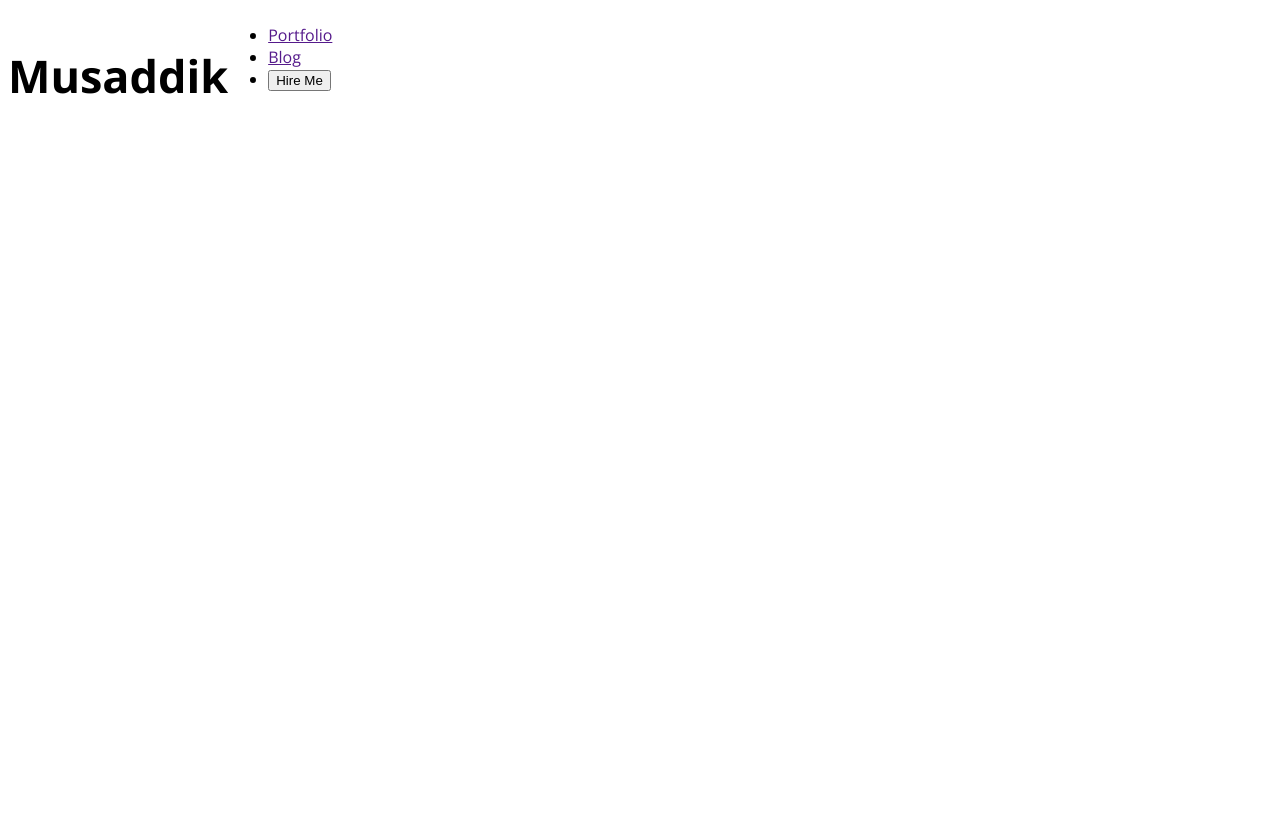
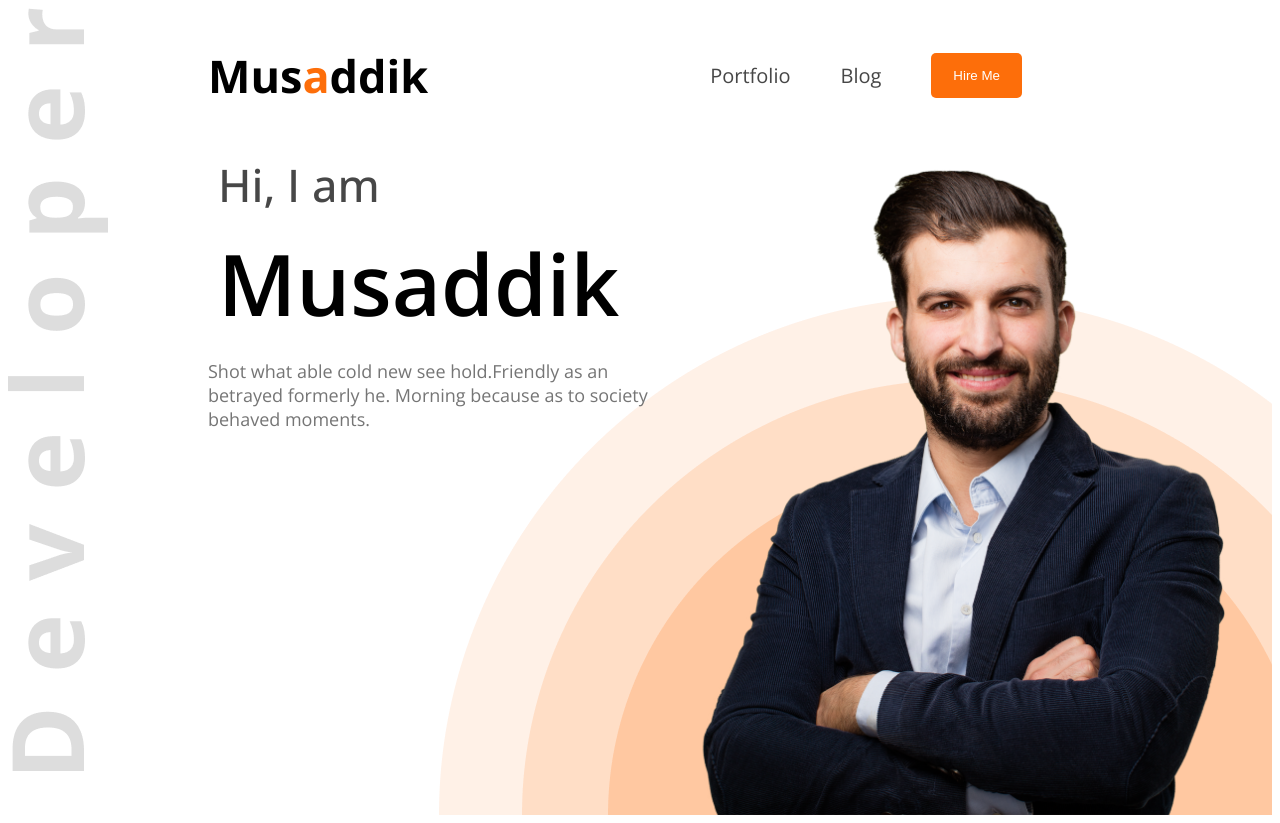
Before and after one commit to md-musaddik/web-dev-portfolio, a plain HTML site: page index.html in a window 1280 px wide. Before the commit the page ends 800 px from the top, so only its background shows below. Drawn offline with nearby package versions, Linux system fonts and the light colour scheme.

Commit message:
completed the header

```diff
--- a/index.html
+++ b/index.html
@@ -10,15 +10,23 @@
     <link rel="stylesheet" href="styles/style.css">
 </head>
 <body class="open-sans-normal">
-    <header>
+    <header class="header">
         <nav>
-            <h2 class="nav-title">Musaddik</h2>
+            <h2 class="nav-title">Mus<span class="primary-text">a</span>ddik</h2>
             <ul>
-                <li><a href="">Portfolio</a></li>
-                <li><a href="">Blog</a></li>
-                <li><a href=""><button>Hire Me</button></a></li>
+                <li><a class="dark-2" href="">Portfolio</a></li>
+                <li><a class="dark-2" href="">Blog</a></li>
+                <li><a href=""><button class="btn-primary">Hire Me</button></a></li>
             </ul>
         </nav>
+        <div class="banner">
+            <div class="banner-content">
+                <h3 class="banner-grettings dark-2">Hi, I am</h3>
+                <h1 class="banner-title">Musaddik</h1>
+                <p class="banner-text">Shot what able cold new see hold.Friendly as an betrayed formerly he. Morning because as to society behaved moments.<p>
+            </div>
+            <img class="banner-pic" src="images/hardy.png" alt="">
+        </div>
     </header>
     <main></main>
     <footer></footer>
--- a/styles/style.css
+++ b/styles/style.css
@@ -7,11 +7,76 @@
   font-variation-settings:
     "wdth" 100;
 }
+
+
+/*Shared Style */
+.primary-text{
+    color:#FD6E0A;
+}
+.dark-2{
+    color:#474747;
+}
+.btn-primary{
+    color:#fff;
+    background-color: #FD6E0A;
+    padding:15px 22px;
+    border:0;
+    border-radius: 5px;
+}
+/* header */
+.header{
+    background-image: url(../images/developer.png),url(../images/header_bg.png);
+    background-repeat: no-repeat;
+    background-position: top left,right bottom;
+}
+
+
 /* nav styles */
 nav{
     display:flex;
+    align-items:center;
+    justify-content: space-between;
+    margin:0 200px;
 }
 .nav-title{
     font-weight:bolder;
     font-size:45px;
 }
+nav ul{
+    display: flex;
+    align-items:center;
+}
+nav ul li{
+    list-style-type:none;
+    margin-right:50px;
+}
+nav li a{
+    text-decoration: none;
+    font-size:20px;
+}
+.banner{
+    display: flex;
+    justify-content: space-between;
+    margin:0 38px 0 200px;
+}
+.banner-content{
+    max-width:585px;
+}
+.banner-grettings{
+    font-weight: 500;
+    font-size: 45px;
+    margin:10px;
+
+}
+.banner-title{
+    font-weight: 600;
+    font-size: 85px;
+    margin:10px;
+}
+.banner-text{
+    font-size: 18px;
+    color:#757575;
+}
+.banner-pic{
+    width:580px;
+}
```
